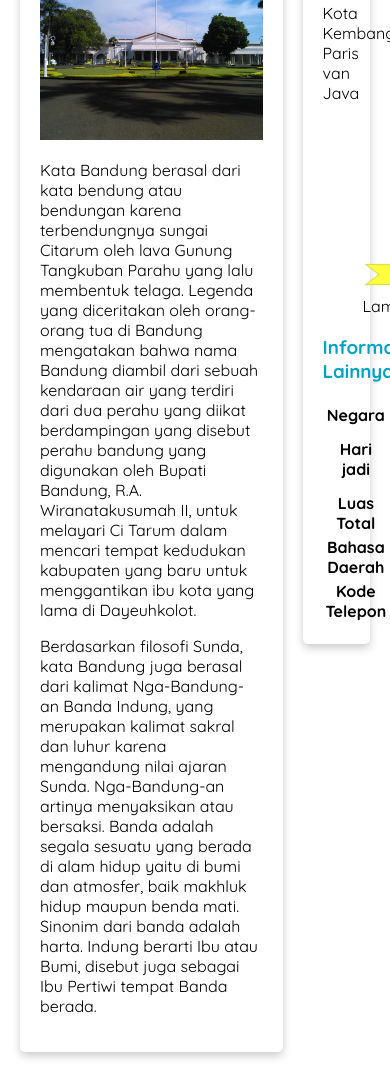
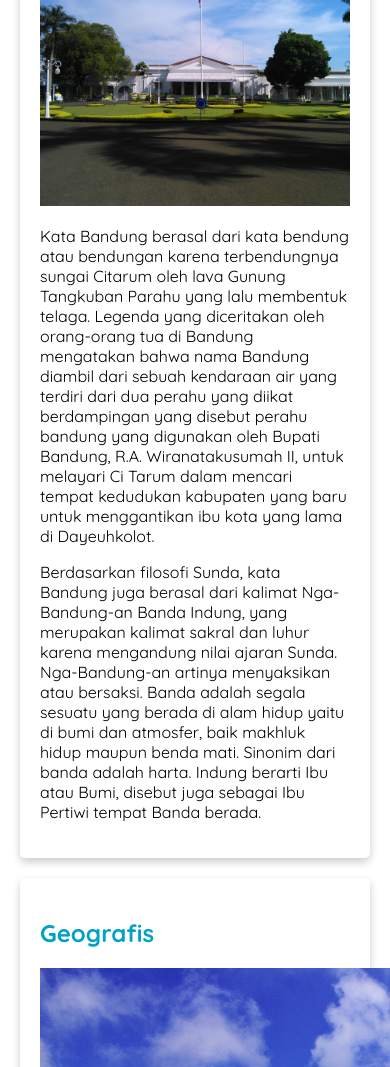
Before and after one commit to luthfi2603/HTML, a plain HTML site: page Dicoding/index.html in a window 390 px wide. Shown: the part 565-1632 px from the top of the page. Drawn offline with Linux system fonts and the light colour scheme.

Commit message:
membuat sedikit responsive dan sticky nav

```diff
--- a/Dicoding/assets/styles/style.css
+++ b/Dicoding/assets/styles/style.css
@@ -70,6 +70,8 @@ nav li {
 nav {
     background-color: #00a2c6;
     padding: 5px;
+    position: sticky;
+    top: 0;
 }
 
 main {
@@ -87,3 +89,14 @@ aside {
     width: 25%;
     padding-left: 20px;
 }
+
+@media screen and (max-width: 1000px) {
+    #content, aside {
+      width: 100%;
+      padding: 0;
+    }
+}
+
+header {
+    display: inline;
+}
--- a/Dicoding/index.html
+++ b/Dicoding/index.html
@@ -2,6 +2,7 @@
 <html>
     <head>
         <meta charset="utf-8">
+        <meta name="viewport" content="width=device-width, initial-scale=1">
         <title>Halaman Profil Bandung</title>
         <link rel="stylesheet" href="./assets/styles/style.css">
         <link rel="preconnect" href="https://fonts.googleapis.com">
```
